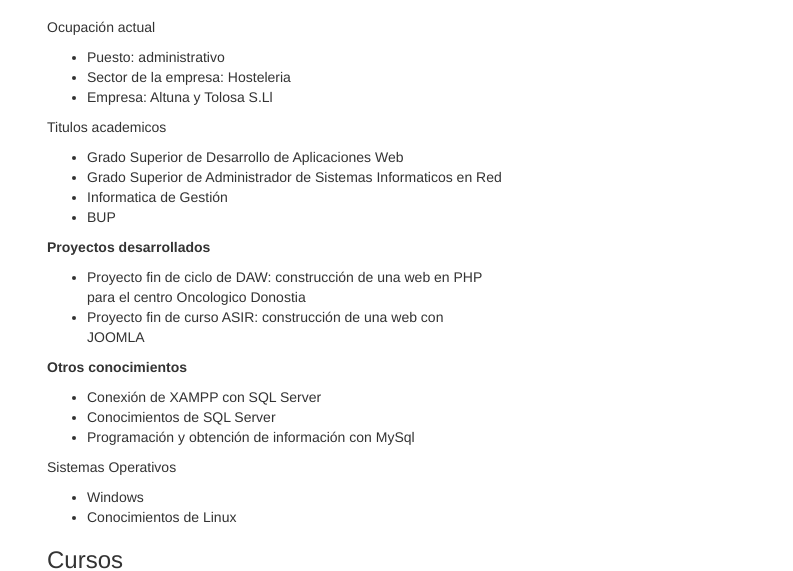
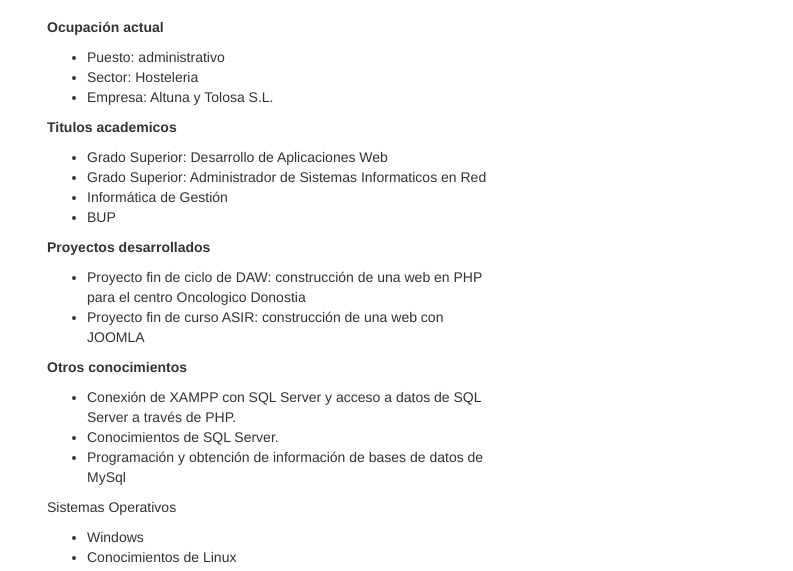
Before and after one commit to josigarcia/josigarcia.github.io, a plain HTML site: page index.html in a window 1280 px wide. Shown: the part 234-805 px from the top of the page, without its empty margins (243-1036 px from the left). Drawn offline with nearby package versions, Linux system fonts and the light colour scheme.

Commit message:
v.10 de index.html

```diff
--- a/index.html
+++ b/index.html
@@ -41,17 +41,17 @@
       <div class='row'>
         <div class='col-sm-8'>
           <br>
-          <p>Ocupación actual</p>
+          <p class="negrita">Ocupación actual</p>
           <ul>
           	<li>Puesto: administrativo</li>
-          	<li>Sector de la empresa: Hosteleria</li>
-          	<li>Empresa: Altuna y Tolosa S.Ll</li>
+          	<li>Sector: Hosteleria</li>
+          	<li>Empresa: Altuna y Tolosa S.L.</li>
           </ul>
-          <p>Titulos academicos</p>
+          <p class="negrita">Titulos academicos</p>
           <ul>
-          	<li>Grado Superior de Desarrollo de Aplicaciones Web</li>
-          	<li>Grado Superior de Administrador de Sistemas Informaticos en Red</li>
-          	<li>Informatica de Gestión</li>
+          	<li>Grado Superior: Desarrollo de Aplicaciones Web</li>
+          	<li>Grado Superior: Administrador de Sistemas Informaticos en Red</li>
+          	<li>Informática de Gestión</li>
           	<li>BUP</li>
           </ul>
           <p class="negrita">Proyectos desarrollados</p>
@@ -61,9 +61,9 @@
           </ul>
           <p class="negrita">Otros conocimientos</p>
           <ul>
-          	<li>Conexión de XAMPP con SQL Server</li>
-          	<li>Conocimientos de SQL Server</li>
-          	<li>Programación y obtención de información con MySql </li>
+          	<li>Conexión de XAMPP con SQL Server y acceso a datos de SQL Server a través de PHP.</li>
+          	<li>Conocimientos de SQL Server.</li>
+          	<li>Programación y obtención de información de bases de datos de MySql </li>
           </ul>
           <p classs="negrita">Sistemas Operativos</p>
           	<ul>
```
